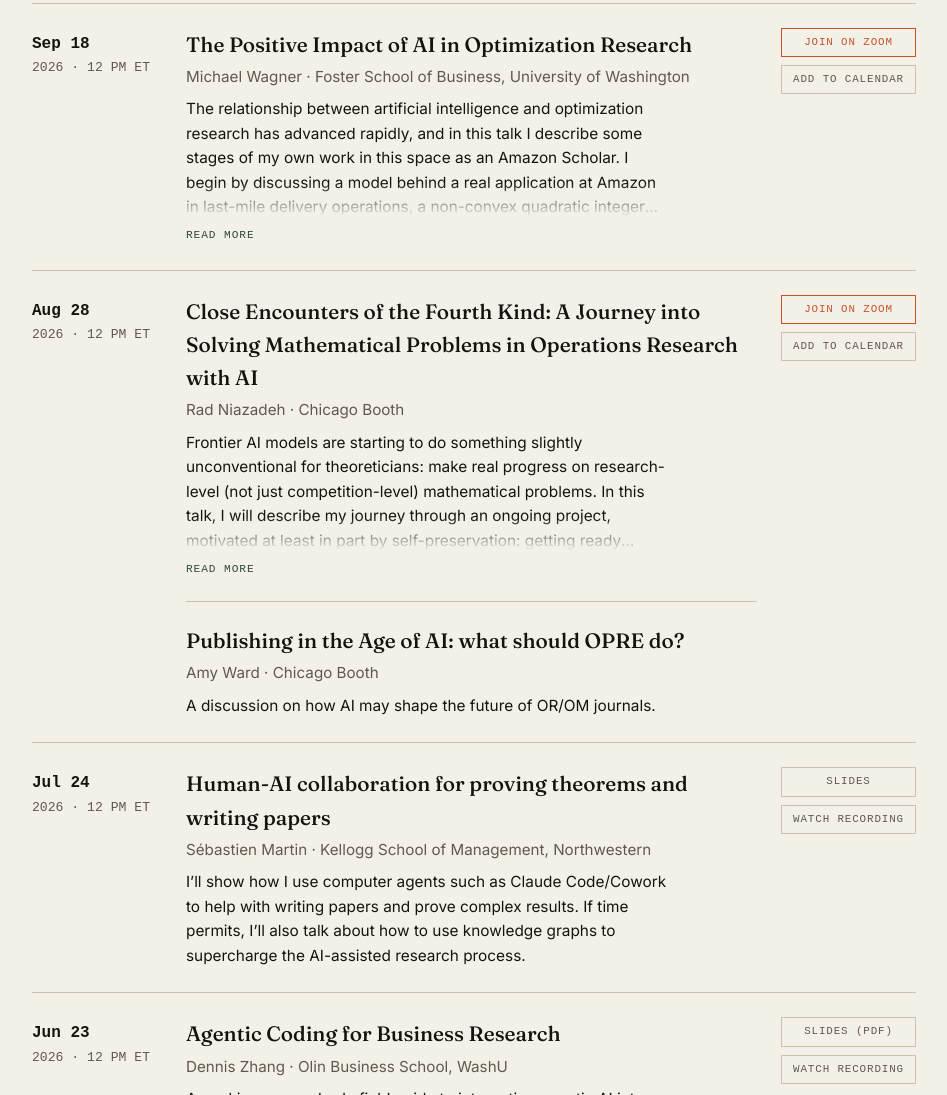
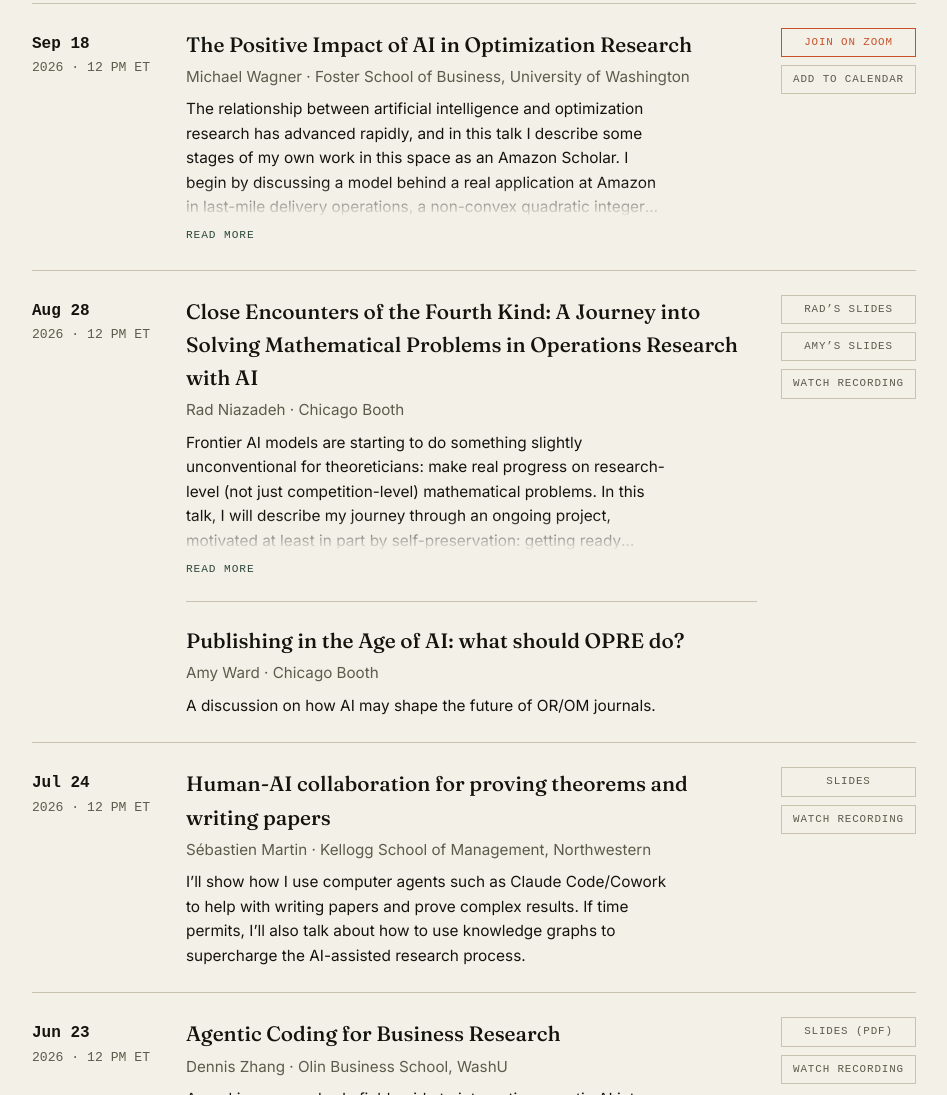
Before and after one commit to fcocastro/ai-research-seminar, a plain HTML site: page index.html in a window 1280 px wide. Shown: the part 1096-2191 px from the top of the page, without its empty margins (166-1113 px from the left). Drawn offline with Linux system fonts and the light colour scheme; a web font is replaced by a local one.

Commit message:
Aug 28 material

```diff
--- a/index.html
+++ b/index.html
@@ -297,8 +297,9 @@
         <div class="desc">A discussion on how AI may shape the future of OR/OM journals.</div>
       </div>
       <div class="links">
-        <a class="pill live" href="https://ucla.zoom.us/j/96146516971">Join on Zoom</a>
-        <a class="pill" href="https://calendar.google.com/calendar/render?action=TEMPLATE&text=AI-Accelerated+Research%3A+Rad+Niazadeh&dates=20260828T160000Z%2F20260828T170000Z&details=Close+Encounters+of+the+Fourth+Kind%3A+A+Journey+into+Solving+Mathematical+Problems+in+Operations+Research+with+AI+%E2%80%94+Rad+Niazadeh.%0AZoom%3A+https%3A%2F%2Fucla.zoom.us%2Fj%2F96146516971&location=https%3A%2F%2Fucla.zoom.us%2Fj%2F96146516971" target="_blank" rel="noopener">Add to calendar</a>
+        <a class="pill" href="speakers/rad-niazadeh/slides.pdf" target="_blank" rel="noopener">Rad&rsquo;s slides</a>
+        <a class="pill" href="speakers/amy-ward/slides.pptx" target="_blank" rel="noopener">Amy&rsquo;s slides</a>
+        <a class="pill" href="https://ucla.box.com/s/jym9jrgsmu547ao9hes05uhs5ol9f6lf" target="_blank" rel="noopener">Watch recording</a>
       </div>
     </div>
 
```
Also changed, not shown: 4 other files.
